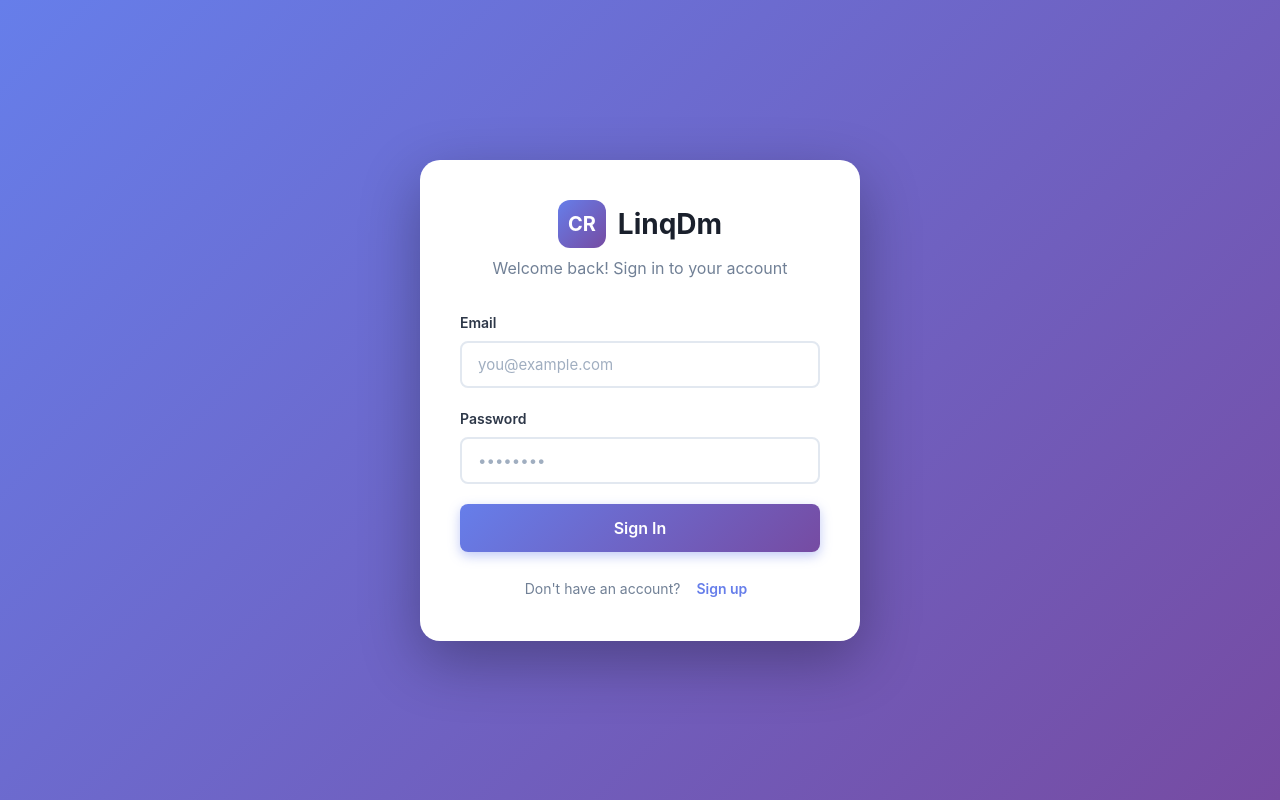
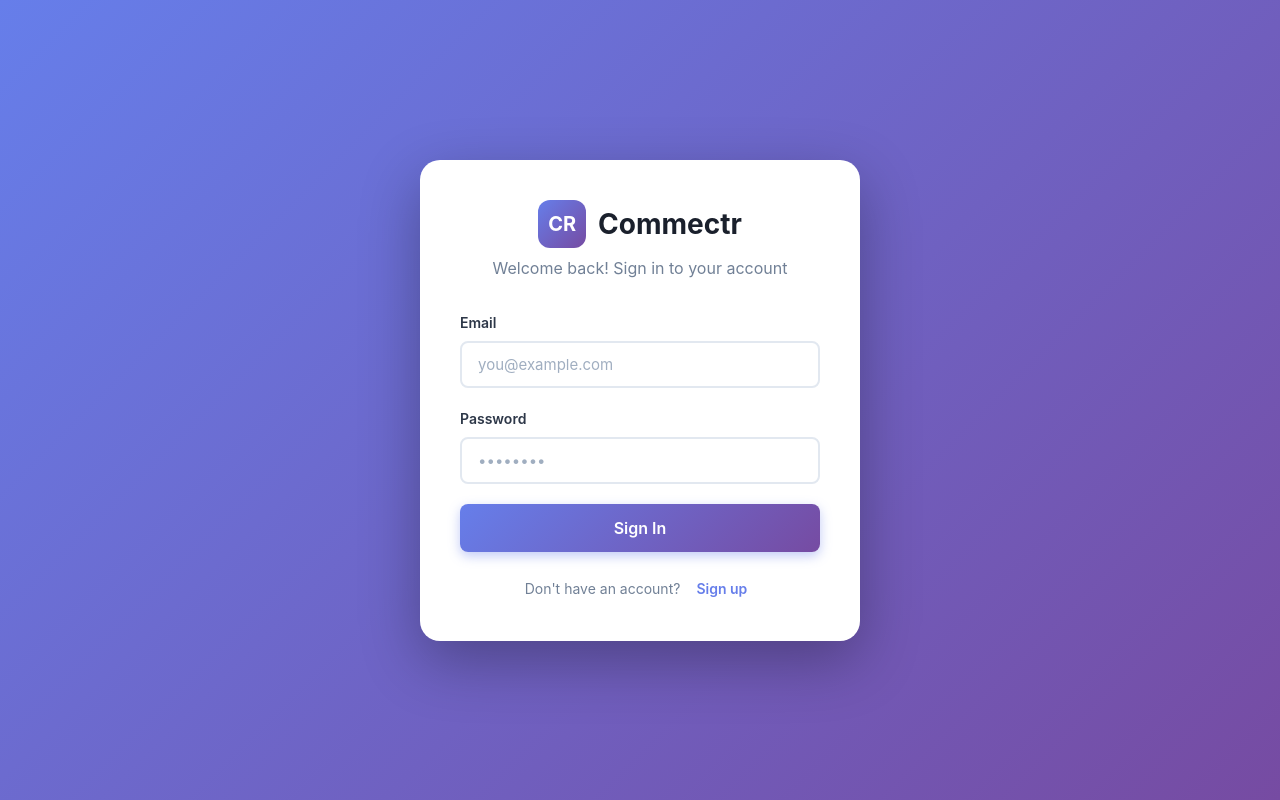
Before and after one commit to SahelYNouri/commectrApp, a React (Vite) app in the folder frontend/: page / in a window 1280 px wide. Built offline with nearby package versions, Linux system fonts and the light colour scheme; no server answers.

Commit message:
changed the name back for now...

```diff
--- a/frontend/src/components/Dashboard.jsx
+++ b/frontend/src/components/Dashboard.jsx
@@ -79,7 +79,7 @@ export default function Dashboard({ onLogout }) {
         <div className="header-content">
           <div className="header-left">
             <div className="logo-small">CR</div>
-            <h1 className="header-title">LinqDm</h1>
+            <h1 className="header-title">Commectr</h1>
           </div>
           <nav className="nav">
             <button
--- a/frontend/src/components/Login.jsx
+++ b/frontend/src/components/Login.jsx
@@ -33,7 +33,7 @@ export default function Login({ onSwitchToSignup, onLoginSuccess }) {
         <div className="auth-header">
           <div className="logo">
             <div className="logo-icon">CR</div>
-            <h1 className="logo-text">LinqDm</h1>
+            <h1 className="logo-text">Commectr</h1>
           </div>
           <p className="subtitle">Welcome back! Sign in to your account</p>
         </div>
--- a/frontend/src/components/SignUp.jsx
+++ b/frontend/src/components/SignUp.jsx
@@ -44,7 +44,7 @@ export default function Signup({ onSwitchToLogin, onSignupSuccess }) {
         <div className="auth-header">
           <div className="logo">
             <div className="logo-icon">CR</div>
-            <h1 className="logo-text">LinqDm</h1>
+            <h1 className="logo-text">Commectr</h1>
           </div>
           <p className="subtitle">Create your account to get started</p>
         </div>
```
